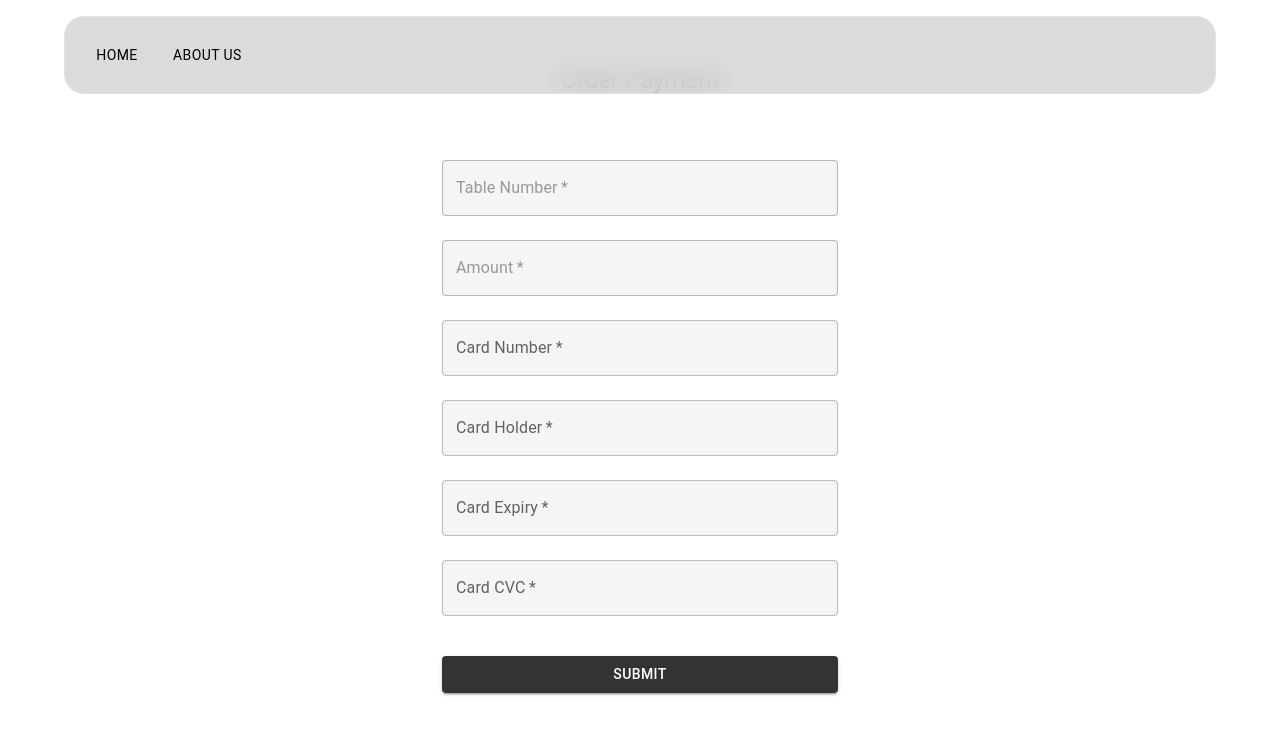
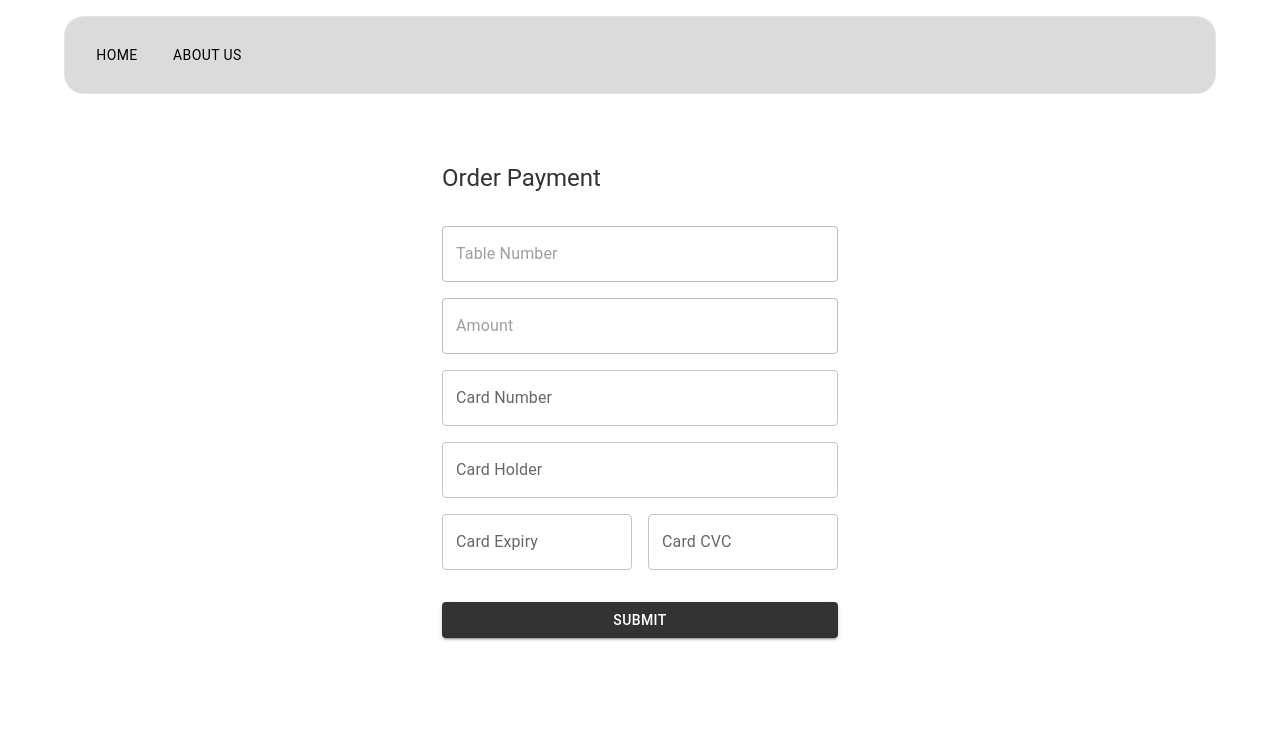
Before and after one commit to JoelRoy1/RMS-CS2810, a React (Create React App) app in the folder client/: page /payment in a window 1280 px wide. Shown: the top 734 px of the page. Built offline with nearby package versions, Linux system fonts and the light colour scheme.

Commit message:
Modernise payment page, also added jsdoc to the file

```diff
--- a/client/src/pages/PaymentPage.js
+++ b/client/src/pages/PaymentPage.js
@@ -1,10 +1,30 @@
+/**
+ * React component for handling payment process.
+ * @module PaymentPage
+ */
+
 import React, { useState } from 'react';
-import { Container, TextField, Button, Typography } from '@mui/material';
+import { Container, TextField, Button, Typography, Grid } from '@mui/material';
 import axios from 'axios';
 import { useNavigate } from 'react-router-dom';
 
+/**
+ * Represents the payment page component.
+ * @returns {JSX.Element} The payment page JSX template.
+ */
 const PaymentPage = () => {
   const navigate = useNavigate(); // Hook for programmatic navigation
+
+  /**
+   * State for form data and its setter function.
+   * @type {object}
+   * @property {string} table_number - The table number.
+   * @property {string} amount - The payment amount.
+   * @property {string} card_number - The card number.
+   * @property {string} card_holder - The card holder's name.
+   * @property {string} card_expiry - The card expiry date.
+   * @property {string} card_cvc - The card CVC.
+   */
   const [formData, setFormData] = useState({
     table_number: sessionStorage.getItem('table'),
     amount: sessionStorage.getItem('amount'),
@@ -13,9 +33,29 @@ const PaymentPage = () => {
     card_expiry: '',
     card_cvc: '',
   });
+
+  /**
+   * State for payment status.
+   * @type {string | null}
+   */
   const [paymentStatus, setPaymentStatus] = useState(null);
+
+  /**
+   * State for form submission status.
+   * @type {boolean}
+   */
   const [submitting, setSubmitting] = useState(false);
 
+  /**
+   * State for form validation errors.
+   * @type {object}
+   */
+  const [errors, setErrors] = useState({});
+
+  /**
+   * Handles changes in form fields.
+   * @param {Event} e - The change event.
+   */
   const handleChange = (e) => {
     const { name, value } = e.target;
     setFormData((prevData) => ({
@@ -24,15 +64,41 @@ const PaymentPage = () => {
     }));
   };
 
+  /**
+   * Handles form submission.
+   * @param {Event} e - The submit event.
+   * @returns {Promise<void>}
+   */
   const handleSubmit = async (e) => {
     e.preventDefault(); // Prevent default form submission
     if (submitting) return; // Prevent multiple submissions
+
+    // Reset errors
+    setErrors({});
+
+    // Validation checks
+    const errors = {};
+    if (formData.card_number.length !== 16) {
+      errors.card_number = 'Card number must be 16 digits long';
+    }
+    if (formData.card_cvc.length !== 3) {
+      errors.card_cvc = 'CVC must be 3 digits long';
+    }
+    const expiryRegex = /^(0[1-9]|1[0-2])\/?([0-9]{2})$/;
+    if (!expiryRegex.test(formData.card_expiry)) {
+      errors.card_expiry = 'Invalid expiry date format (MM/YY)';
+    }
+
+    if (Object.keys(errors).length > 0) {
+      setErrors(errors);
+      return;
+    }
 
     setSubmitting(true); // Disable the submit button
     try {
       await axios.post('http://localhost:9000/payment', formData);
       setPaymentStatus('success');
-      setTimeout(() => navigate('/payment-info'), 700); // Navigate to menu after 2 seconds
+      setTimeout(() => navigate('/payment-info'), 500); // Navigate to menu after 2 seconds
     } catch (error) {
       console.error('Payment Failed', error);
       setPaymentStatus('failed');
@@ -42,14 +108,14 @@ const PaymentPage = () => {
   };
 
   return (
-    <Container component="main" maxWidth="xs">
-      <div style={{ marginTop: '4rem', display: 'flex', flexDirection: 'column', alignItems: 'center' }}>
+    <Container component="main" maxWidth="xs" style={{ display: 'flex', flexDirection: 'column', alignItems: 'center', justifyContent: 'center', height: '100vh' }}>
+      <div>
         <Typography component="h1" variant="h5" style={{ color: '#333', marginBottom: '2rem' }}>
           Order Payment
         </Typography>
         {paymentStatus === 'success' && (
           <Typography style={{ color: 'green', marginBottom: '1rem' }}>
-            Transaction Successful. Redirecting to menu...
+            Transaction Successful. Redirecting to order tracking...
           </Typography>
         )}
         {paymentStatus === 'failed' && (
@@ -57,79 +123,75 @@ const PaymentPage = () => {
             Transaction Failed. Please try again.
           </Typography>
         )}
-        <form style={{ width: '100%', marginTop: '1rem' }} onSubmit={handleSubmit}>
+        <form style={{ width: '100%' }} onSubmit={handleSubmit}>
+          <Grid container spacing={2}>
+            <Grid item xs={12}>
               <TextField
                 variant="outlined"
-            margin="normal"
-            required
                 fullWidth
                 label="Table Number"
                 name="table_number"
                 value={formData.table_number}
                 disabled
-            style={{ backgroundColor: '#f5f5f5' }}
-            InputProps={{ style: { color: '#333' } }}
               />
+            </Grid>
+            <Grid item xs={12}>
               <TextField
                 variant="outlined"
-            margin="normal"
-            required
                 fullWidth
                 label="Amount"
                 name="amount"
                 value={formData.amount}
                 disabled
-            style={{ backgroundColor: '#f5f5f5' }}
-            InputProps={{ style: { color: '#333' } }}
               />
+            </Grid>
+            <Grid item xs={12}>
               <TextField
                 variant="outlined"
-            margin="normal"
-            required
                 fullWidth
                 label="Card Number"
                 name="card_number"
                 value={formData.card_number}
                 onChange={handleChange}
-            style={{ backgroundColor: '#f5f5f5' }}
-            InputProps={{ style: { color: '#333' } }}
+                error={errors.card_number}
+                helperText={errors.card_number}
               />
+            </Grid>
+            <Grid item xs={12}>
               <TextField
                 variant="outlined"
-            margin="normal"
-            required
                 fullWidth
                 label="Card Holder"
                 name="card_holder"
                 value={formData.card_holder}
                 onChange={handleChange}
-            style={{ backgroundColor: '#f5f5f5' }}
-            InputProps={{ style: { color: '#333' } }}
               />
+            </Grid>
+            <Grid item xs={6}>
               <TextField
                 variant="outlined"
-            margin="normal"
-            required
                 fullWidth
                 label="Card Expiry"
                 name="card_expiry"
                 value={formData.card_expiry}
                 onChange={handleChange}
-            style={{ backgroundColor: '#f5f5f5' }}
-            InputProps={{ style: { color: '#333' } }}
+                error={errors.card_expiry}
+                helperText={errors.card_expiry}
               />
+            </Grid>
+            <Grid item xs={6}>
               <TextField
                 variant="outlined"
-            margin="normal"
-            required
                 fullWidth
                 label="Card CVC"
                 name="card_cvc"
                 value={formData.card_cvc}
                 onChange={handleChange}
-            style={{ backgroundColor: '#f5f5f5' }}
-            InputProps={{ style: { color: '#333' } }}
+                error={errors.card_cvc}
+                helperText={errors.card_cvc}
               />
+            </Grid>
+          </Grid>
           <Button
             type="submit"
             fullWidth
```
Lines whose indentation alone changed are shown as unchanged.
